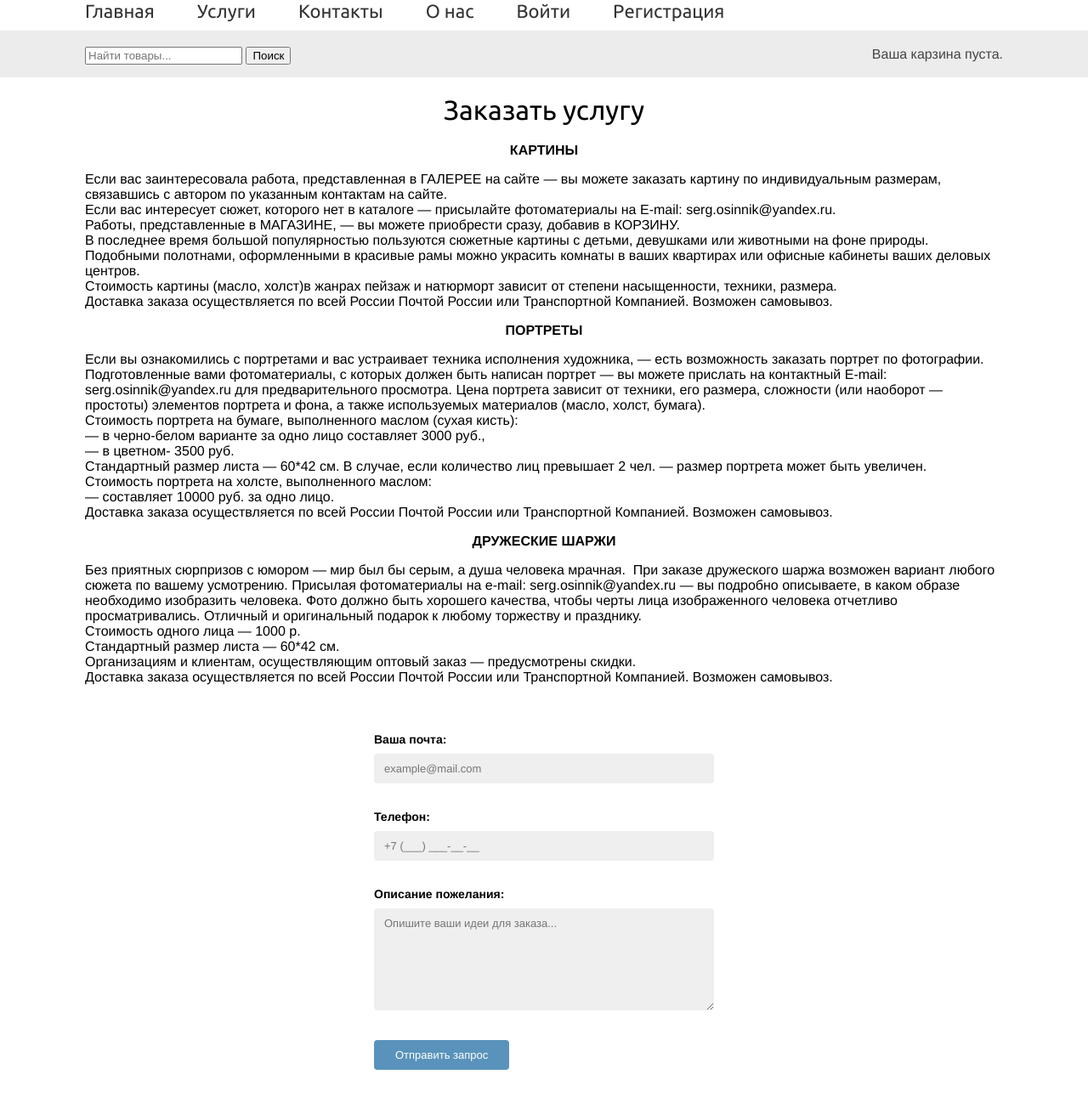
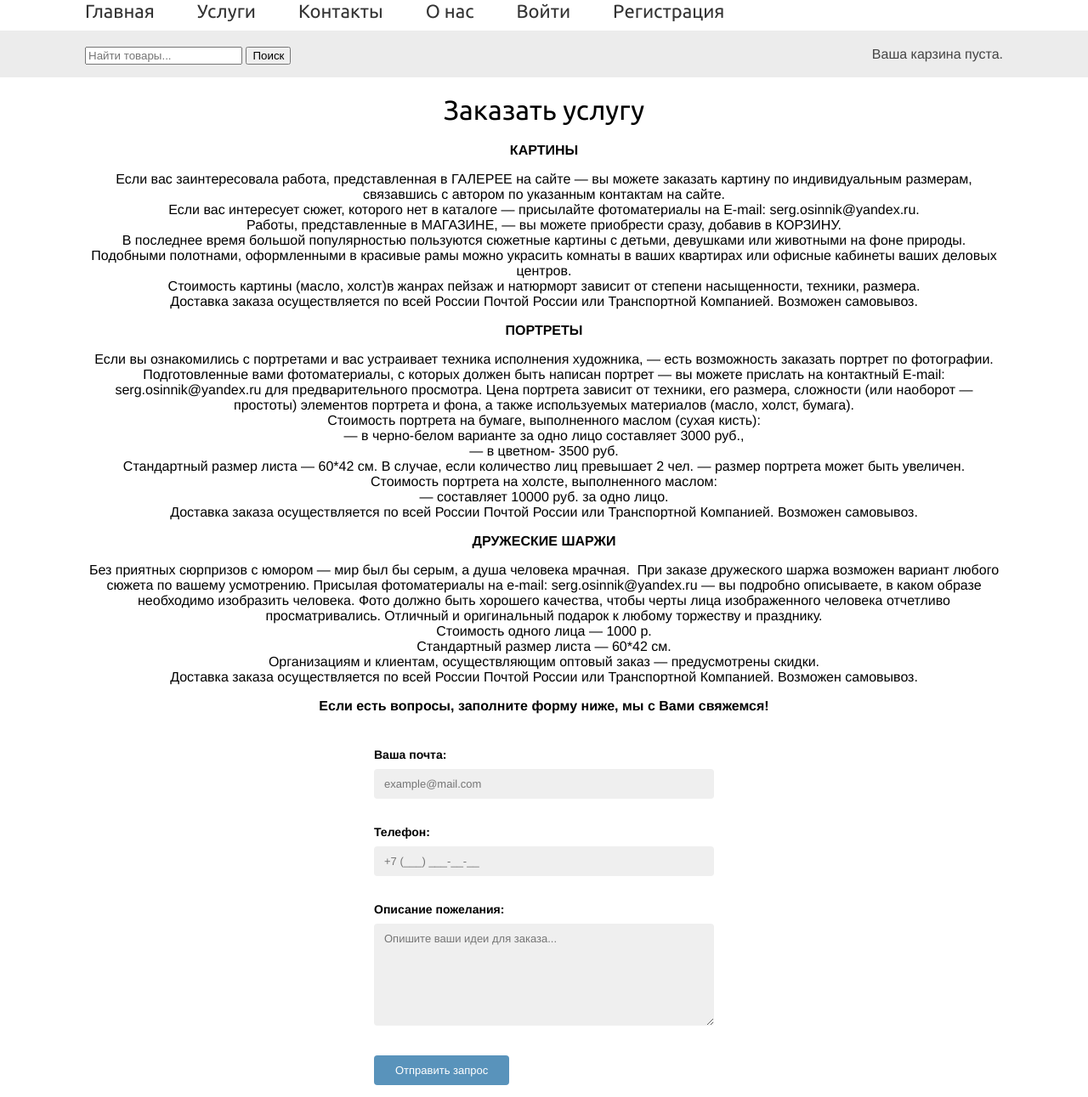
Before and after one commit to zeninaleksej-create/my-project-shop, a Django app: page /services/ in a window 1280 px wide. Shown: the part 382-1673 px from the top of the page at 85% size. Run offline with Django 5.2, Linux system fonts and the light colour scheme.

Commit message:
Отцентровал текст и добавил удаление файла при удалении его с базы данных

```diff
--- a/shop/templates/shop/services.html
+++ b/shop/templates/shop/services.html
@@ -3,17 +3,22 @@
 {% block title %}Заказать услугу{% endblock %}
 
 {% block content %}
+
+
+
+
   <h1>Заказать услугу</h1>
   <div style="text-align: center;"></div>
 <p style="text-align: center;"><strong>КАРТИНЫ</strong></p>
-<p style="text-align: left;">Если вас заинтересовала работа, представленная в ГАЛЕРЕЕ на сайте — вы можете заказать картину по индивидуальным размерам, связавшись с автором по указанным контактам на сайте.<br>
+<p style="text-align: center;">Если вас заинтересовала работа, представленная в ГАЛЕРЕЕ на сайте — вы можете заказать картину по индивидуальным размерам, связавшись с автором по указанным контактам на сайте.<br>
 Если вас интересует сюжет, которого нет в каталоге — присылайте фотоматериалы на E-mail: serg.osinnik@yandex.ru.<br>
 Работы, представленные в МАГАЗИНЕ, — вы можете приобрести сразу, добавив в КОРЗИНУ.<br>
 В последнее время большой популярностью пользуются сюжетные картины с детьми, девушками или животными на фоне природы. Подобными полотнами, оформленными в красивые рамы можно украсить комнаты в ваших квартирах или офисные кабинеты ваших деловых центров.<br>
 Стоимость картины (масло, холст)в жанрах пейзаж и натюрморт зависит от степени насыщенности, техники, размера.<br>
 Доставка заказа осуществляется по всей России Почтой России или Транспортной Компанией. Возможен самовывоз.</p>
 <p style="text-align: center;"><strong>ПОРТРЕТЫ</strong></p>
-<p>Если вы ознакомились с портретами и вас устраивает техника исполнения художника, — есть возможность заказать портрет по фотографии. Подготовленные вами фотоматериалы, с которых должен быть написан портрет — вы можете прислать на контактный E-mail: serg.osinnik@yandex.ru для предварительного просмотра. Цена портрета зависит от техники, его размера, сложности (или наоборот — простоты) элементов портрета и фона, а также используемых материалов (масло, холст, бумага).<br>
+<p style="text-align: center;">
+Если вы ознакомились с портретами и вас устраивает техника исполнения художника, — есть возможность заказать портрет по фотографии. Подготовленные вами фотоматериалы, с которых должен быть написан портрет — вы можете прислать на контактный E-mail: serg.osinnik@yandex.ru для предварительного просмотра. Цена портрета зависит от техники, его размера, сложности (или наоборот — простоты) элементов портрета и фона, а также используемых материалов (масло, холст, бумага).<br>
 Стоимость портрета на бумаге, выполненного маслом (сухая кисть):<br>
 — в черно-белом варианте за одно лицо составляет 3000 руб.,<br>
 — в цветном- 3500 руб.<br>
@@ -22,13 +27,13 @@
 — составляет 10000 руб. за одно лицо.<br>
 Доставка заказа осуществляется по всей России Почтой России или Транспортной Компанией. Возможен самовывоз.</p>
 <p style="text-align: center;"><strong>ДРУЖЕСКИЕ ШАРЖИ</strong></p>
-<p style="text-align: left;">Без приятных сюрпризов с юмором — мир был бы серым, а душа человека мрачная. &nbsp;При заказе дружеского шаржа возможен вариант любого сюжета по вашему усмотрению. Присылая фотоматериалы на e-mail: serg.osinnik@yandex.ru — вы подробно описываете, в каком образе необходимо изобразить человека. Фото должно быть хорошего качества, чтобы черты лица изображенного человека отчетливо просматривались.&nbsp;Отличный и оригинальный подарок к любому торжеству и празднику.<br>
+<p style="text-align: center;">Без приятных сюрпризов с юмором — мир был бы серым, а душа человека мрачная. &nbsp;При заказе дружеского шаржа возможен вариант любого сюжета по вашему усмотрению. Присылая фотоматериалы на e-mail: serg.osinnik@yandex.ru — вы подробно описываете, в каком образе необходимо изобразить человека. Фото должно быть хорошего качества, чтобы черты лица изображенного человека отчетливо просматривались.&nbsp;Отличный и оригинальный подарок к любому торжеству и празднику.<br>
 Стоимость одного лица — 1000 р.<br>
 Стандартный размер листа — 60*42 см.<br>
 Организациям и клиентам, осуществляющим оптовый заказ — предусмотрены скидки.<br>
 Доставка заказа осуществляется по всей России Почтой России или Транспортной Компанией. Возможен самовывоз.</p>
-</div>
-
+ <div style="text-align: center;"></div>
+<p style="text-align: center;"><strong>Если есть вопросы, заполните форму ниже, мы с Вами свяжемся! </strong></p>
   <div class="login-form">
     {% if success %}
         <p style="color: #5993bb; text-align: center;">Спасибо! Ваше пожелание отправлено, мы свяжемся с вами.</p>
```
Also changed, not shown: shop/models.py (+16 -0 lines), shop/templates/shop/about.html (+19 -11 lines), db.sqlite3, media/products/2026/02/24/cveti_3.jpg (deleted).
